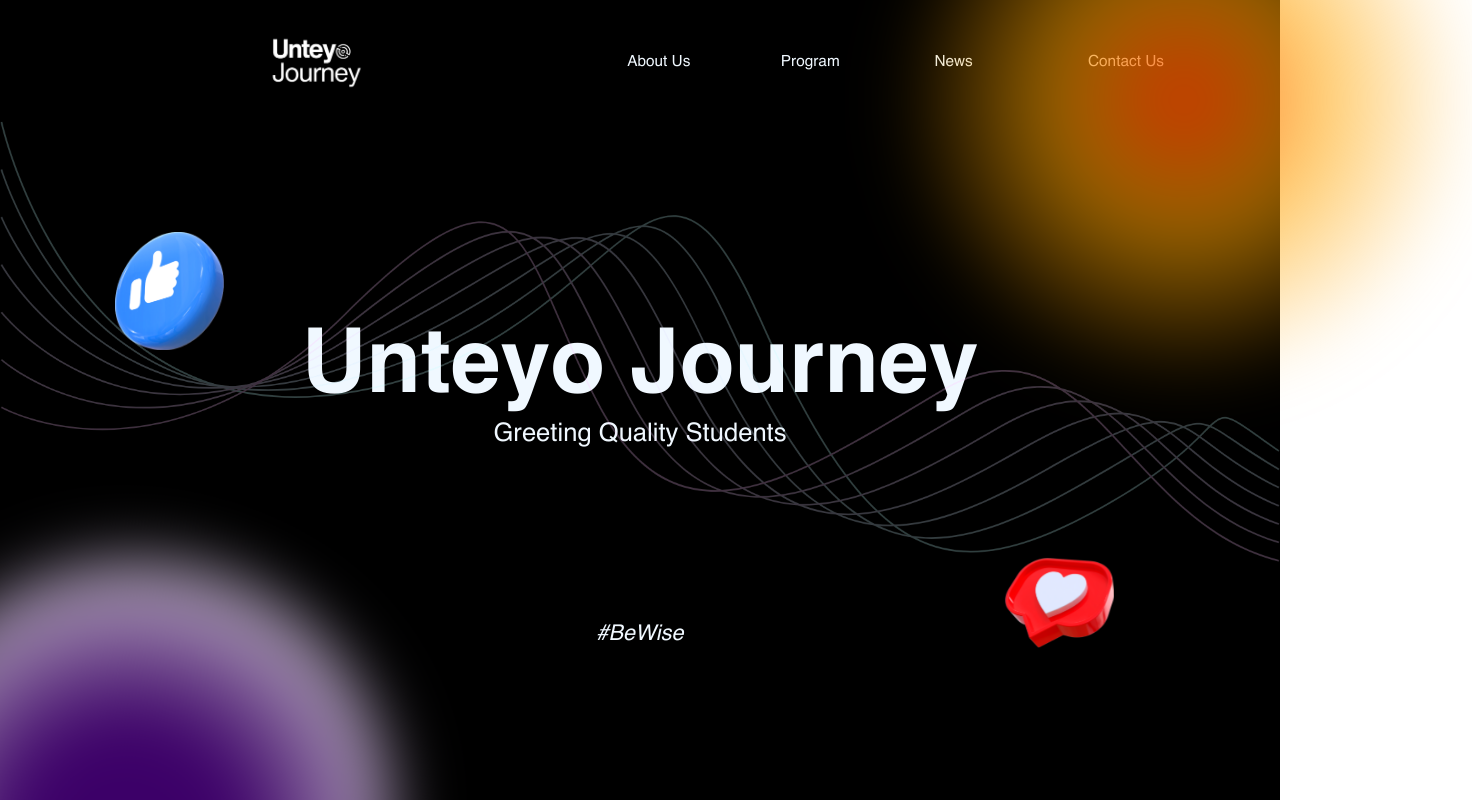
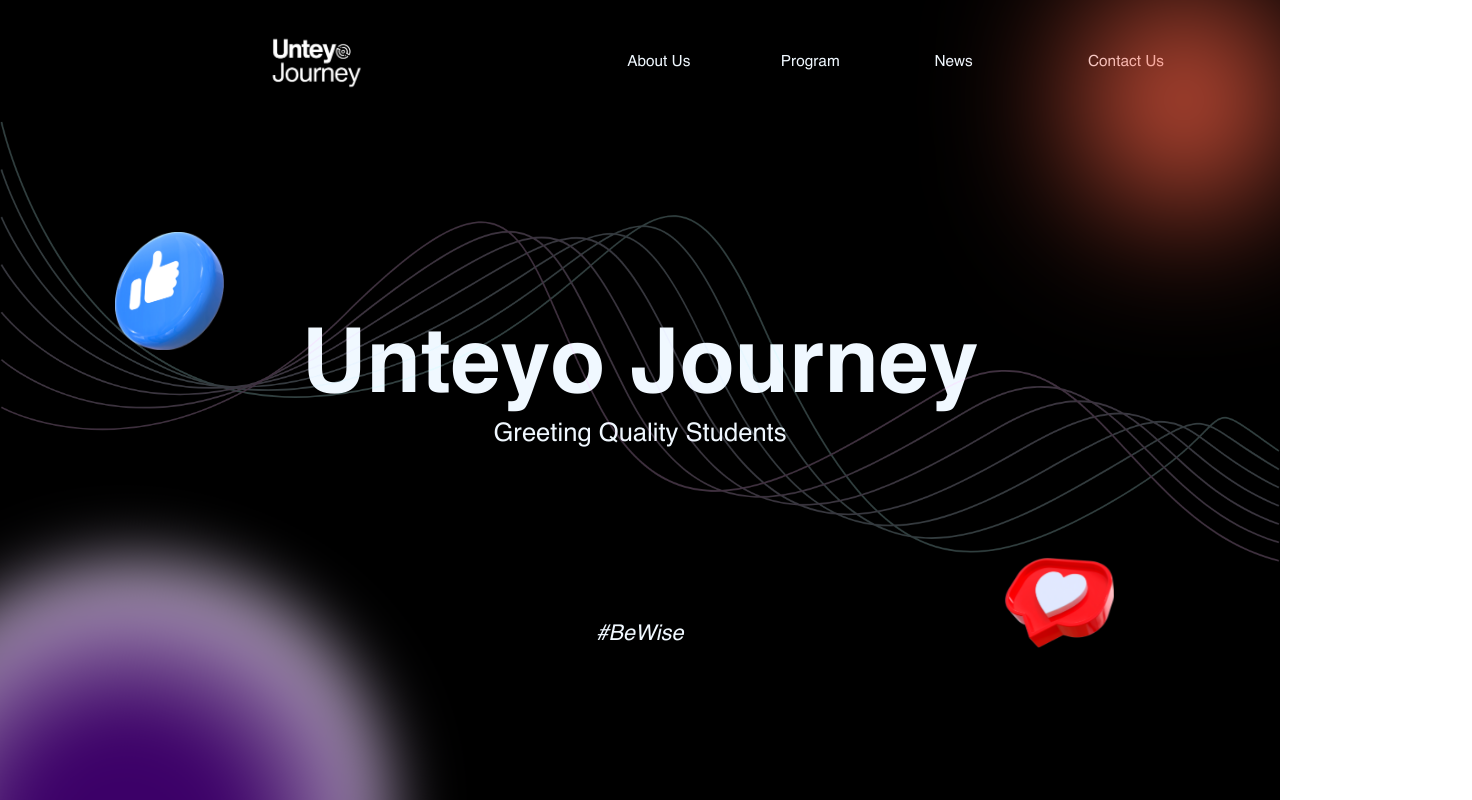
Before and after one commit to UNTEYO/unteyo, a React (Vite) app: page / in a window 1280 px wide. Shown: the top 800 px of the page, 1472 px wide, since content can reach past the window. Built offline with nearby package versions, Linux system fonts and the light colour scheme.

Commit message:
update decor

```diff
--- a/src/Components/Landing/Decor.css
+++ b/src/Components/Landing/Decor.css
@@ -54,12 +54,25 @@
 
 .sprayDecor1 {
     position: absolute;
-    width: 45vw;
-    height: 75vh;
-    top: -25vh;
-    right: -15vw;
-    background: radial-gradient(circle at 50% 50%, rgba(255, 69, 0, 0.8) 0%, rgba(255, 165, 0, 0.6) 30%, rgba(255, 165, 0, 0) 70%);
-    filter: blur(2.5vw);
+    width: 15vw;
+    height: 25vh;
+    border-radius: 15vw;
+    top: 0vh;
+    right: 0vw;
+    background: radial-gradient(circle at 50% 50%, rgba(255, 99, 71, 1) 100%, rgba(255, 69, 0, 0.9) 0%);
+    filter: blur(6vw);
+    overflow: hidden;
+}
+
+.sprayDecor1-1 {
+    position: absolute;
+    width: 30vw;
+    display: none;
+    height: 40vh;
+    top: -17vh;
+    right: -13vw;
+    background: radial-gradient(circle at 50% 50%, rgba(255, 165, 0, 1) 25%, rgba(255, 165, 0, 0) 100%);
+    filter: blur(10vw);
     overflow: hidden;
 }
 
--- a/src/Components/Landing/Decor.jsx
+++ b/src/Components/Landing/Decor.jsx
@@ -13,7 +13,8 @@ function Decor() {
       <img src={Like} className='likeDecor'></img>
       <img src={Love} className='loveDecor'></img>
       <img src={Spiral} className='spiralDecor'></img>
-      <div className='sprayDecor1'></div>
+      <div className="sprayDecor1"></div>
+      <div className='sprayDecor1-1'></div>
       <div className='sprayDecor2'></div>
       {/* <img src={Spray1} className='spray1Decor'></img>
       <img src={Spray2} className='spray2Decor'></img>
```
